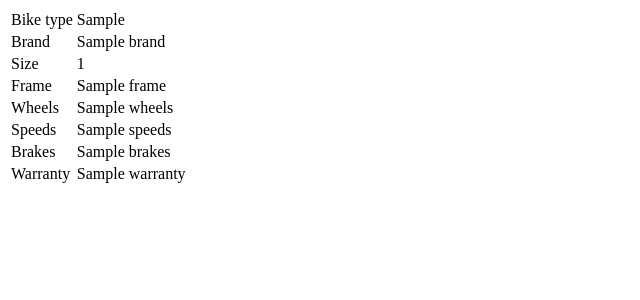
After one commit to Zubryk/django_bike_shop, a Django app: template mainapp/templates/bike_specification.html in a window 1280 px wide. The commit adds this page. Shown: the top 300 px of the page, without its empty margins (0-640 px from the left). Run offline with Django 3.2, Linux system fonts and the light colour scheme; the template is opened without the code that fills it: most values are stand-ins (such as "Sample title", 1, 10 or a date in 2020).

Commit message:
minor changes

```diff
--- a/mainapp/models.py
+++ b/mainapp/models.py
@@ -98,9 +98,11 @@ class CartProduct(models.Model):
     content_object = GenericForeignKey('content_type', 'object_id')
     qty = models.PositiveIntegerField(default=1)
     final_price = models.DecimalField(max_digits=9, decimal_places=2)
+    in_order = models.BooleanField(default=False)
+    for_anonymous_user = models.BooleanField(default=False)
 
     def __str__(self):
-        return self.content_type.title
+        return self.content_object.title
 
 
 class Cart(models.Model):
--- a/mainapp/templates/base.html
+++ b/mainapp/templates/base.html
@@ -16,7 +16,7 @@
 
 
   <!-- Custom styles for this template -->
-  <link href="css/shop-homepage.css" rel="stylesheet">
+  <!-- <link href="css/shop-homepage.css" rel="stylesheet"> -->
 
 </head>
 
@@ -68,7 +68,7 @@
       <!-- /.col-lg-3 -->
 
       <div class="col-lg-9">
-
+        {% block content %}
         <div id="carouselExampleIndicators" class="carousel slide my-4" data-ride="carousel">
           <ol class="carousel-indicators">
             <li data-target="#carouselExampleIndicators" data-slide-to="0" class="active"></li>
@@ -196,7 +196,7 @@
 
         </div>
         <!-- /.row -->
-
+        {% endblock content%}
       </div>
       <!-- /.col-lg-9 -->
 
--- /dev/null
+++ b/mainapp/templates/bike_specification.html
@@ -0,0 +1,36 @@
+<table class="table">
+    <tbody>
+        <tr>
+            <td>Bike type</td>
+            <td>{{ product.bike_type }}</td>
+        </tr>
+        <tr>
+            <td>Brand</td>
+            <td>{{ product.brand }}</td>
+        </tr>
+        <tr>
+            <td>Size</td>
+            <td>{{ product.size }}</td>
+        </tr>
+        <tr>
+            <td>Frame</td>
+            <td>{{ product.frame }}</td>
+        </tr>
+        <tr>
+            <td>Wheels</td>
+            <td>{{ product.wheels }}</td>
+        </tr>
+        <tr>
+            <td>Speeds</td>
+            <td>{{ product.speeds }}</td>
+        </tr>
+        <tr>
+            <td>Brakes</td>
+            <td>{{ product.brakes }}</td>
+        </tr>
+        <tr>
+            <td>Warranty</td>
+            <td>{{ product.warranty }}</td>
+        </tr>
+    </tbody>
+</table>
```
Also changed, not shown: mainapp/templates/accessory_specification.html (added, +12 -0 lines), mainapp/templates/product.html (+32 -12 lines), db.sqlite3, mainapp/migrations/0006_auto_20210507_1843.py (added).
